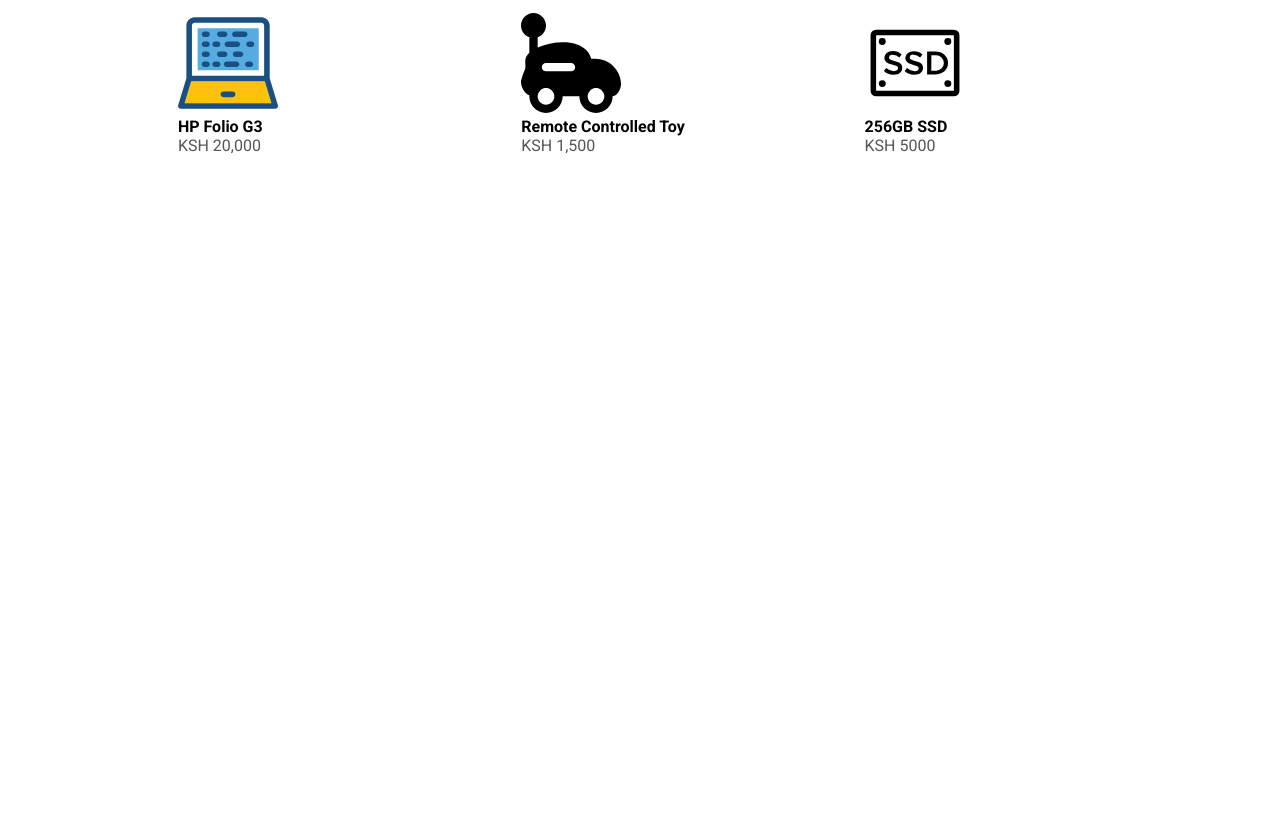
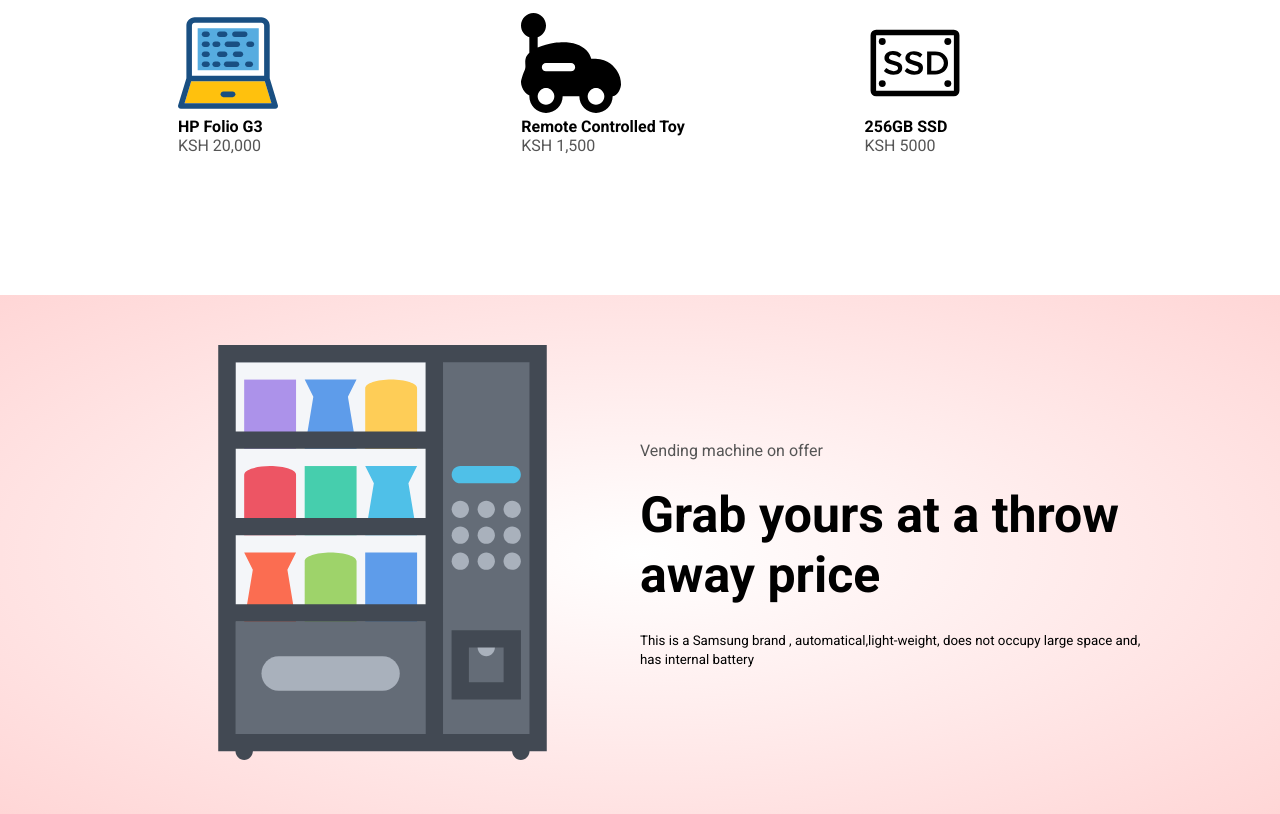
Before and after one commit to Stiflerzak/ecommerce-platform, a plain HTML site: page index.html in a window 1280 px wide. Shown: the part 1792-2606 px from the top of the page. Before the commit the page ends 2077 px from the top, so only its background shows below. Drawn offline with Linux system fonts and the light colour scheme.

Commit message:
Added div for items on offer

```diff
--- a/css/sytle.css
+++ b/css/sytle.css
@@ -134,3 +134,11 @@ h4{
 .column-4:hover{
     transform: translateY(-5px) ;
 }
+.customer-offer{
+    background: radial-gradient(#fff,#ffd6d6);
+    margin-top: 80px;
+    padding: 30px o;
+}
+.column-2 .offer-img{
+   padding: 50px;
+}
--- a/index.html
+++ b/index.html
@@ -103,10 +103,22 @@
             </div>
         </div>
     </div>
+    </div>
+    <!-- Creating Offer section -->
+    <div class="customer-offer">
+        <div class="small-container">
+            <div class="row">
+                <div class="column-2">
+                    <img src="assets/vending machine.svg" class="offer-img">
+                </div>
+                <div class="column-2">
+                    <p>Vending machine on offer </p>
+                    <h1>Grab yours at a throw away price</h1>
+                    <small>This is a Samsung brand , automatical,light-weight, does not occupy large space and, has internal battery</small>
+                </div>
+            </div>
 
-
-
-
+        </div>
     </div>
 
     <!-- linking js file with html -->
```
Also changed, not shown: assets/vending machine.svg (added).
